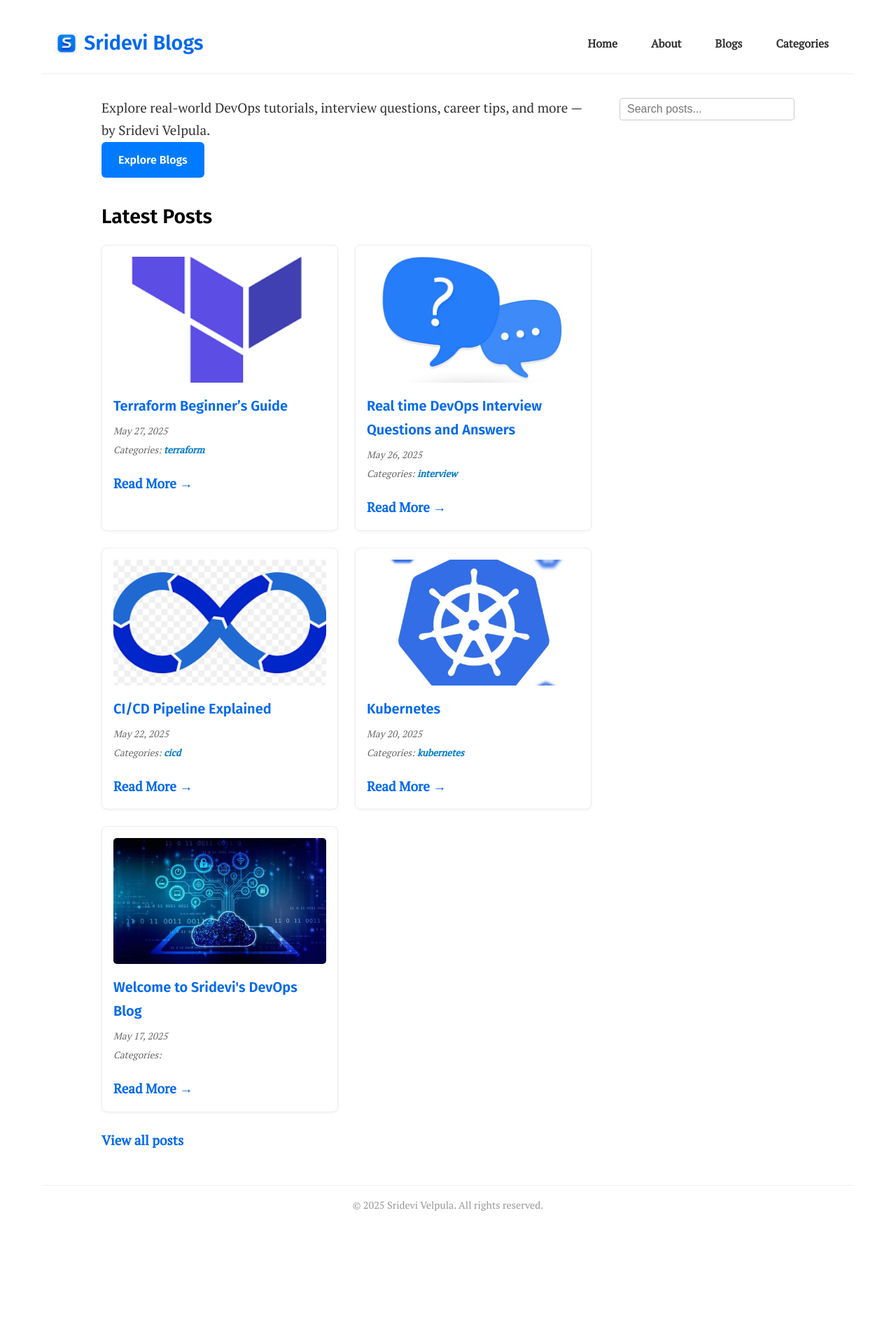
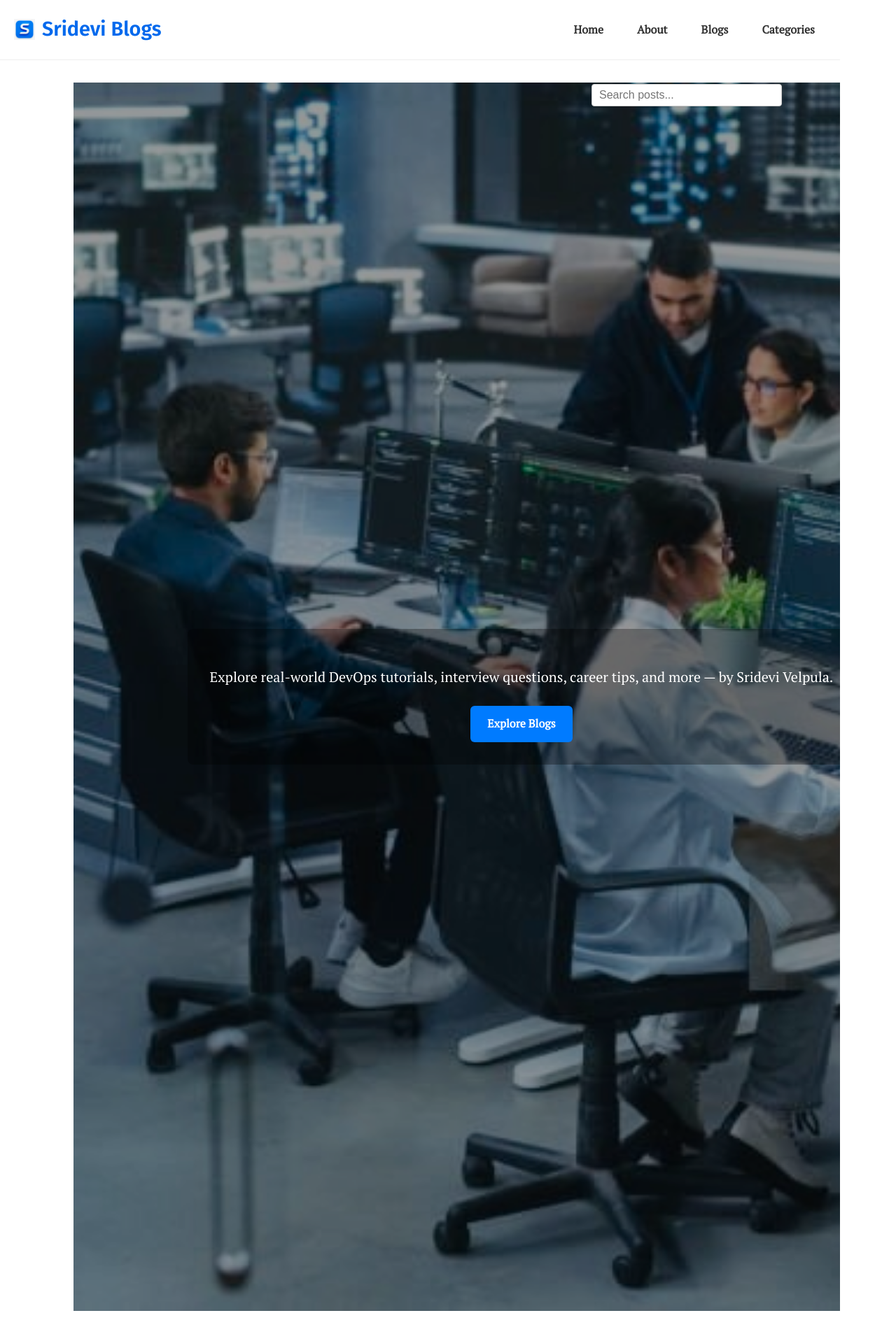
Before and after one commit to srideviblogs/srideviblogs.github.io, a Jekyll site: the page built from index.md, in a window 1280 px wide. Shown: the top 1917 px of the page at 70% size. Built offline with Jekyll 4.4.1, drawn with Linux system fonts in a browser that asks for light colours; before the commit the page ends 1756 px from its top, so only the background shows below that.

Commit message:
Update custom.css

```diff
--- a/assets/css/custom.css
+++ b/assets/css/custom.css
@@ -1,15 +1,3 @@
-* {
-  margin: 0;
-  padding: 0;
-  box-sizing: border-box;
-}
-
-html, body {
-  width: 100%;
-  height: 100%;
-  overflow-x: hidden;
-}
-
 /* ============================
    Media Queries for Navigation
    ============================ */
@@ -605,68 +593,62 @@ header.site-header {
 
 /* ======= Hero Banner ======= */
 
-.hero-section {
+html, body {
+  margin: 0;
+  padding: 0;
+  width: 100vw;
+  overflow-x: hidden;
+}
+
+.hero-banner {
   position: relative;
   width: 100vw;
   height: 100vh;
-  margin: 0;
-  padding: 0;
-  background-image: url('/assets/images/hero-bg.jpg'); /* 🔁 Use your actual image path */
-  background-size: cover;
-  background-position: center center;
-  background-repeat: no-repeat;
+  background: url('/assets/images/hero-bg.jpg') center center/cover no-repeat;
   display: flex;
   justify-content: center;
   align-items: center;
-  z-index: 1;
+  color: #fff;
+  text-align: center;
   overflow: hidden;
-  margin-top: 3rem;
 }
 
-.hero-section::before {
+.hero-banner::before {
   content: "";
   position: absolute;
   inset: 0;
-  background-color: rgba(0, 0, 0, 0.4); /* Optional dark overlay */
+  background: rgba(0,0,0,0.4);
   z-index: 0;
 }
 
-.hero-content {
+.hero-banner-content {
   position: relative;
-  z-index: 2;
-  text-align: center;
-  color: #fff;
+  z-index: 1;
   padding: 2rem;
-  max-width: 90%;
-  margin: auto;
+  background: rgba(0,0,0,0.3);
+  border-radius: 8px;
 }
 
-.hero-content h1 {
-  font-size: 3rem;
+.hero-banner-content h1 {
+  font-size: clamp(2.5rem, 6vw, 4rem);
   margin-bottom: 1rem;
-  font-family: 'Fira Sans', sans-serif;
 }
 
-.hero-content p {
-  font-size: 1.5rem;
-  font-family: 'PT Serif', serif;
+.hero-banner-content p {
+  font-size: 1.25rem;
+  margin-bottom: 1.5rem;
 }
 
-/* Hero button styles */
 .hero-button {
-  font-family: 'Fira Sans', sans-serif;
-  font-weight: 600;
+  display: inline-block;
   font-size: 1rem;
   padding: 0.75rem 1.5rem;
-  background-color: #007BFF;
+  background: #007BFF;
+  color: white;
   border-radius: 6px;
-  color: white;
   text-decoration: none;
-  cursor: pointer;
-  transition: background-color 0.3s ease;
-  display: inline-block;
+  transition: background 0.3s;
 }
-
 .hero-button:hover {
-  background-color: #0056b3;
+  background: #0056b3;
 }
```
